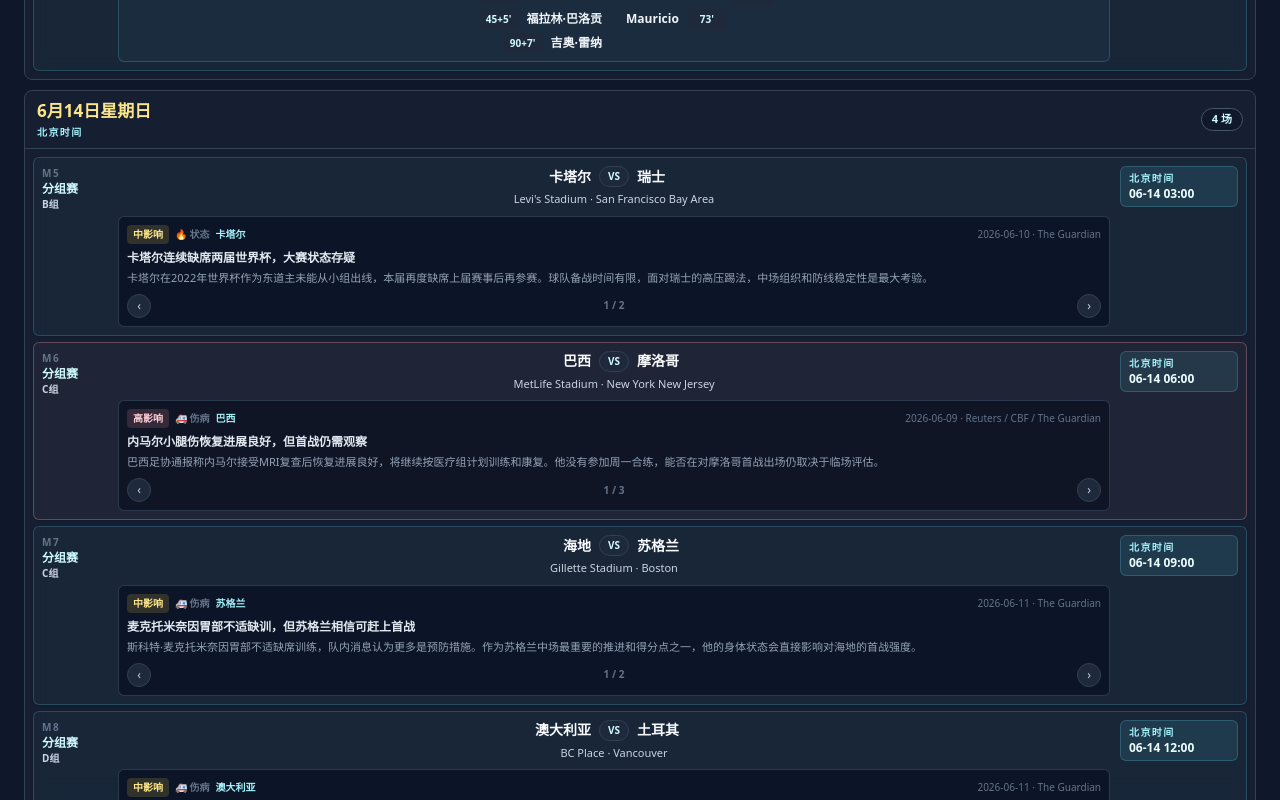
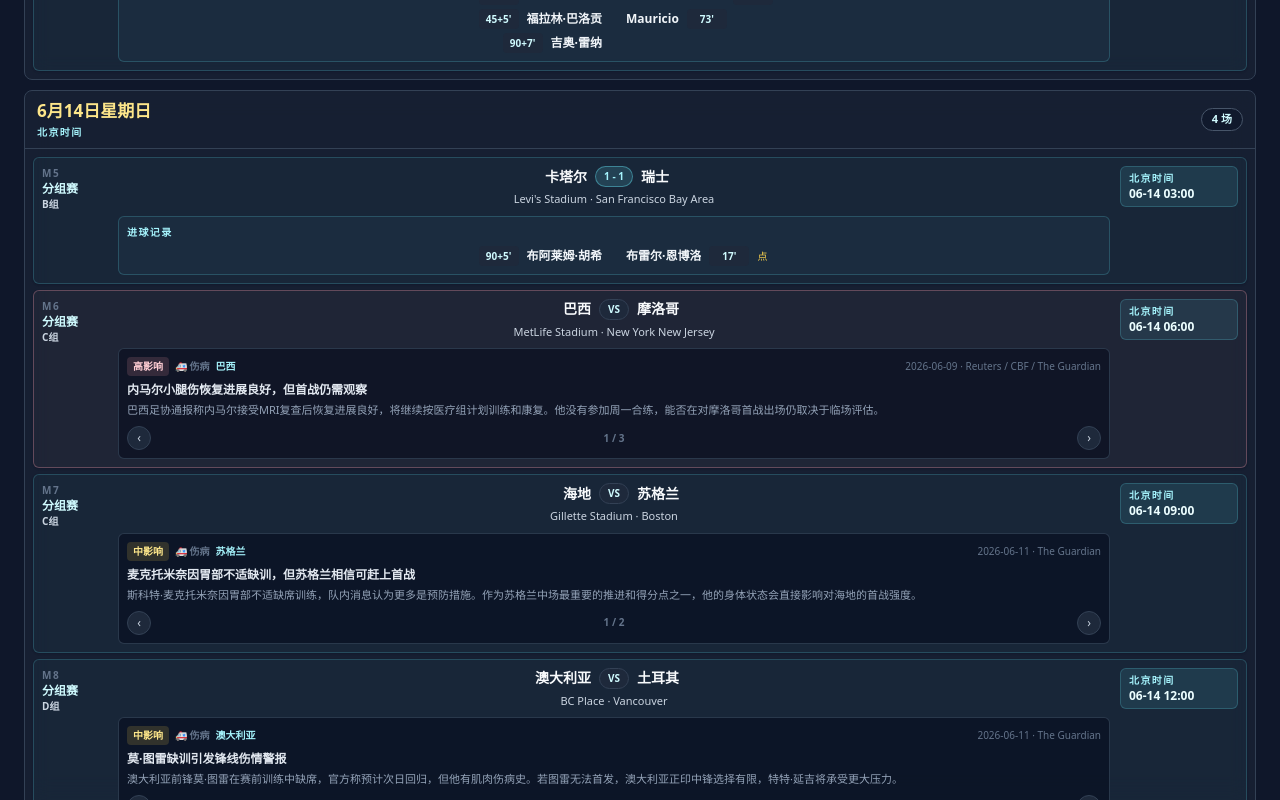
Before and after one commit to huayu2025ai-sketch/world-cup-26, a Next.js app: page /schedule in a window 1280 px wide. Shown: the part 966-1766 px from the top of the page. Built offline with nearby package versions, Linux system fonts and the light colour scheme.

Commit message:
更新世界杯比赛结果

```diff
--- a/constants/scheduleData.ts
+++ b/constants/scheduleData.ts
@@ -64,7 +64,10 @@ const matchInputs: ScheduleMatchInput[] = [
     { player: "Mauricio", team: "巴拉圭", minute: "73'", type: "goal" },
     { player: "吉奥·雷纳", team: "美国", minute: "90+7'", type: "goal" },
   ] },
-  { id: 5, stage: "分组赛", group: "B", date: "2026-06-13", etTime: "15:00", home: "卡塔尔", away: "瑞士", venue: "Levi's Stadium", city: "San Francisco Bay Area" },
+  { id: 5, stage: "分组赛", group: "B", date: "2026-06-13", etTime: "15:00", home: "卡塔尔", away: "瑞士", venue: "Levi's Stadium", city: "San Francisco Bay Area", homeScore: 1, awayScore: 1, goalScorers: [
+    { player: "布雷尔·恩博洛", team: "瑞士", minute: "17'", type: "penalty" },
+    { player: "布阿莱姆·胡希", team: "卡塔尔", minute: "90+5'", type: "goal" },
+  ] },
   { id: 6, stage: "分组赛", group: "C", date: "2026-06-13", etTime: "18:00", home: "巴西", away: "摩洛哥", venue: "MetLife Stadium", city: "New York New Jersey" },
   { id: 7, stage: "分组赛", group: "C", date: "2026-06-13", etTime: "21:00", home: "海地", away: "苏格兰", venue: "Gillette Stadium", city: "Boston" },
   { id: 8, stage: "分组赛", group: "D", date: "2026-06-14", etTime: "00:00", home: "澳大利亚", away: "土耳其", venue: "BC Place", city: "Vancouver" },
--- a/constants/scheduleNews.ts
+++ b/constants/scheduleNews.ts
@@ -359,30 +359,31 @@ export const matchNewsMap: Record<number, MatchNews> = {
   // 卡塔尔 vs 瑞士 (6/13)
   5: {
     matchId: 5,
-    updatedAt: "2026-06-12",
+    updatedAt: "2026-06-14",
     items: [
       {
         type: "form",
-        title: "卡塔尔连续缺席两届世界杯，大赛状态存疑",
+        title: "卡塔尔补时扳平，拿到队史世界杯首个积分",
         summary:
-          "卡塔尔在2022年世界杯作为东道主未能从小组出线，本届再度缺席上届赛事后再参赛。球队备战时间有限，面对瑞士的高压踢法，中场组织和防线稳定性是最大考验。",
+          "卡塔尔在长时间被压制的局面下守住比分悬念，并由布阿莱姆·胡希在90+5分钟头球扳平瑞士，1-1拿到队史世界杯首个积分。B组首轮两场均为平局，小组形势继续胶着。",
         affectedTeam: "卡塔尔",
+        affectedPlayer: "布阿莱姆·胡希 / 霍马姆·艾哈迈德",
         severity: "medium",
-        date: "2026-06-10",
+        date: "2026-06-13",
         channel: "The Guardian",
-        sourceUrl: "https://www.theguardian.com/football/2026/jun/10/qatar-world-cup-2026-squad-preview-tactics",
+        sourceUrl: "https://www.theguardian.com/football/live/2026/jun/13/qatar-v-switzerland-world-cup-2026-live",
       },
       {
         type: "tactical",
-        title: "瑞士欧国联表现亮眼，防守结构是核心资产",
+        title: "瑞士早早点球领先但错失扩大优势",
         summary:
-          "瑞士在欧国联比赛中表现稳定，4-2-3-1体系运转流畅，防守端组织严密。锋线阿坎吉和恩多耶的跑动能力是转换进攻的关键。面对卡塔尔，瑞士在控球和压制方面占优。",
+          "瑞士由布雷尔·恩博洛在17分钟点球破门，但之后未能把控球和射门优势转化为第二球，补时阶段被卡塔尔扳平。球队仍保持不败，但在同积1分的B组中错失抢占先机的机会。",
         affectedTeam: "瑞士",
-        affectedPlayer: "阿坎吉 / 恩多耶",
+        affectedPlayer: "布雷尔·恩博洛",
         severity: "medium",
-        date: "2026-06-11",
+        date: "2026-06-13",
         channel: "The Guardian",
-        sourceUrl: "https://www.theguardian.com/football/2026/jun/11/switzerland-world-cup-squad-preview-tactics",
+        sourceUrl: "https://www.theguardian.com/football/live/2026/jun/13/qatar-v-switzerland-world-cup-2026-live",
       },
     ],
   },
--- a/constants/tournamentStats.ts
+++ b/constants/tournamentStats.ts
@@ -18,7 +18,9 @@ export const goalsRanking: PlayerStat[] = [
   { rank: 2, player: "Ladislav Krejci", chineseName: "拉迪斯拉夫·克雷伊奇", team: "捷克", teamCode: "CZE", value: 1, matches: 1 },
   { rank: 2, player: "Jovo Lukic", chineseName: "约沃·卢基奇", team: "波黑", teamCode: "BIH", value: 1, matches: 1 },
   { rank: 2, player: "Giovanni Reyna", chineseName: "吉奥·雷纳", team: "美国", teamCode: "USA", value: 1, matches: 1 },
-  { rank: 2, player: "Mauricio", chineseName: "Mauricio", team: "巴拉圭", teamCode: "PAR", value: 1, matches: 1 }
+  { rank: 2, player: "Mauricio", chineseName: "Mauricio", team: "巴拉圭", teamCode: "PAR", value: 1, matches: 1 },
+  { rank: 2, player: "Breel Embolo", chineseName: "布雷尔·恩博洛", team: "瑞士", teamCode: "SUI", value: 1, matches: 1 },
+  { rank: 2, player: "Boualem Khoukhi", chineseName: "布阿莱姆·胡希", team: "卡塔尔", teamCode: "QAT", value: 1, matches: 1 }
 ];
 
 export const assistsRanking: PlayerStat[] = [
@@ -26,10 +28,11 @@ export const assistsRanking: PlayerStat[] = [
   { rank: 1, player: "Christian Pulisic", chineseName: "克里斯蒂安·普利西奇", team: "美国", teamCode: "USA", value: 1, matches: 1 },
   { rank: 1, player: "Inbeom Hwang", chineseName: "黄仁范", team: "韩国", teamCode: "KOR", value: 1, matches: 1 },
   { rank: 1, player: "Promise David", chineseName: "普罗米斯·戴维", team: "加拿大", teamCode: "CAN", value: 1, matches: 1 },
-  { rank: 1, player: "Sead Kolasinac", chineseName: "塞亚德·科拉希纳茨", team: "波黑", teamCode: "BIH", value: 1, matches: 1 }
+  { rank: 1, player: "Sead Kolasinac", chineseName: "塞亚德·科拉希纳茨", team: "波黑", teamCode: "BIH", value: 1, matches: 1 },
+  { rank: 1, player: "Homam Ahmed", chineseName: "霍马姆·艾哈迈德", team: "卡塔尔", teamCode: "QAT", value: 1, matches: 1 }
 ];
 
 export const statsNotice = {
-    title: "美国 4-1 巴拉圭赛果已更正",
-    body: "已按正式终场比分修正美国 vs 巴拉圭的进球榜数据；本轮助攻仍只保留被可靠来源明确确认的记录。"
+    title: "卡塔尔 1-1 瑞士赛果已更新",
+    body: "已按终场比分补入布雷尔·恩博洛点球、布阿莱姆·胡希补时扳平球；助攻榜只新增可靠来源明确确认的霍马姆·艾哈迈德助攻。"
   };
--- a/constants/worldcupData.ts
+++ b/constants/worldcupData.ts
@@ -41,6 +41,18 @@ export type GroupOverviewUpdate = {
 };
 
 export const groupOverviewUpdates: GroupOverviewUpdate[] = [
+  {
+    updatedAt: "2026-06-14T06:02:00+08:00",
+    updatedAtLabel: "北京时间 2026年6月14日 06:02",
+    title: "B组赛果与统计更新",
+    summary: "本次同步 B 组卡塔尔 1-1 瑞士的终场赛果，更新赛程比分、进球记录、B 组积分榜，以及进球榜和可确认助攻榜。",
+    changes: [
+      "赛程页补入卡塔尔 1-1 瑞士：布雷尔·恩博洛 17'（点球），布阿莱姆·胡希 90+5'。",
+      "B 组积分榜重算：加拿大、波黑、卡塔尔、瑞士均为 1 战 1 分、净胜球 0；本地在完全相同积分/净胜球/进球时保留现有展示顺序。",
+      "进球榜新增布雷尔·恩博洛、布阿莱姆·胡希；助攻榜新增霍马姆·艾哈迈德。",
+      "巴西 vs 摩洛哥、海地 vs 苏格兰、澳大利亚 vs 土耳其在本次运行时未按终场状态落库，继续保留赛前状态。"
+    ]
+  },
   {
     updatedAt: "2026-06-14T00:35:00+08:00",
     updatedAtLabel: "北京时间 2026年6月14日 00:35",
@@ -336,8 +348,8 @@ export const worldCupGroups: WorldCupGroup[] = [
     standings: [
       { name: "加拿大", code: "CAN", played: 1, won: 0, draw: 1, lost: 0, goalsFor: 1, goalsAgainst: 1, goalDiff: 0, points: 1 },
       { name: "波黑", code: "BIH", played: 1, won: 0, draw: 1, lost: 0, goalsFor: 1, goalsAgainst: 1, goalDiff: 0, points: 1 },
-      { name: "卡塔尔", code: "QAT", played: 0, won: 0, draw: 0, lost: 0, goalsFor: 0, goalsAgainst: 0, goalDiff: 0, points: 0 },
-      { name: "瑞士", code: "SUI", played: 0, won: 0, draw: 0, lost: 0, goalsFor: 0, goalsAgainst: 0, goalDiff: 0, points: 0 }
+      { name: "卡塔尔", code: "QAT", played: 1, won: 0, draw: 1, lost: 0, goalsFor: 1, goalsAgainst: 1, goalDiff: 0, points: 1 },
+      { name: "瑞士", code: "SUI", played: 1, won: 0, draw: 1, lost: 0, goalsFor: 1, goalsAgainst: 1, goalDiff: 0, points: 1 }
     ]
   },
   {
```
Also changed, not shown: .match-results.json, .wc-updater-state.json.
